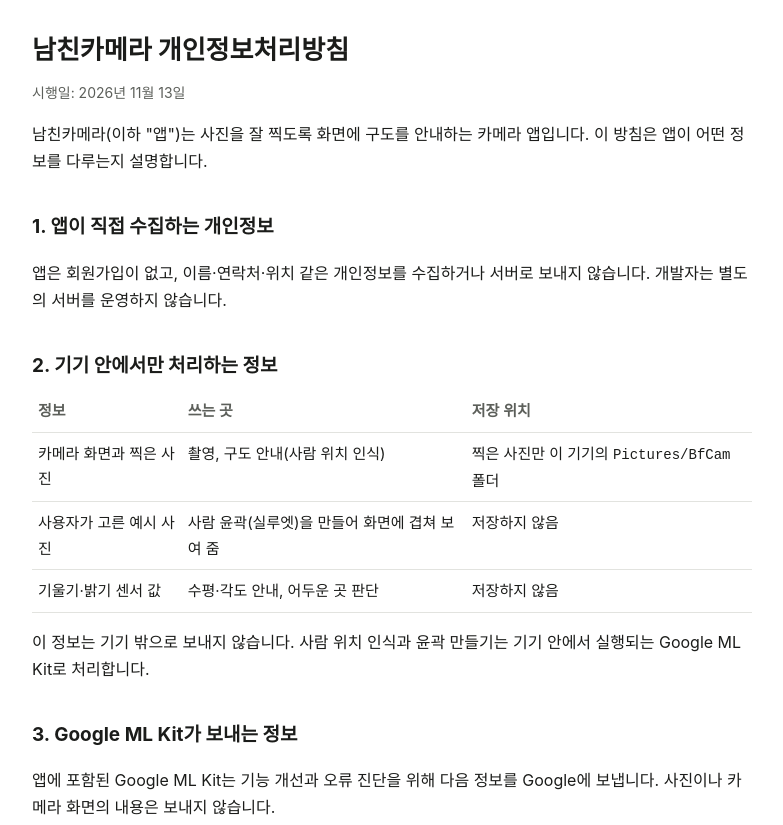
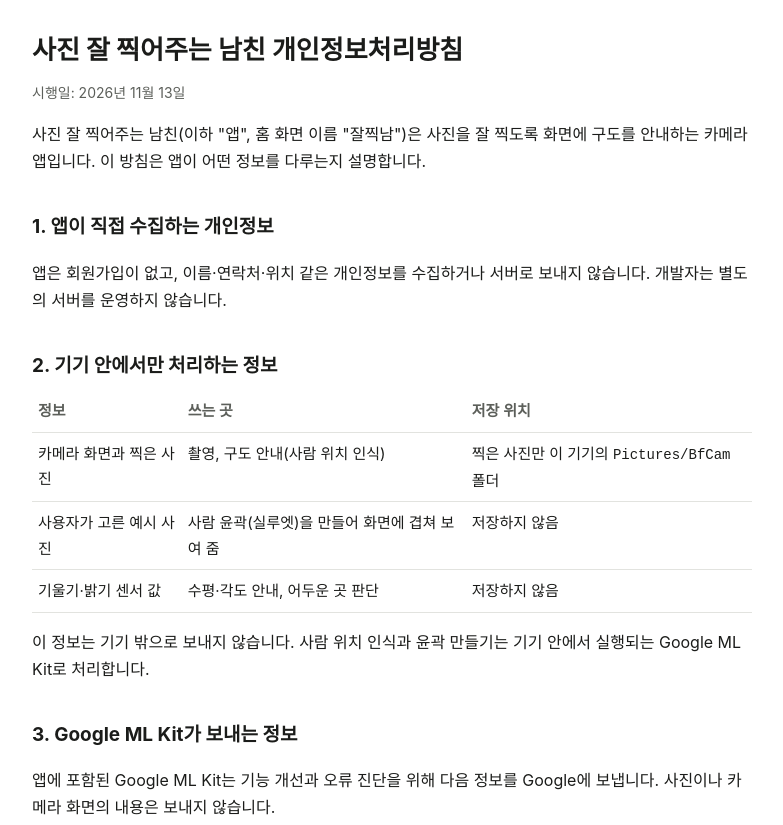
Before and after one commit to helloiamhojun/bfcam-privacy, a plain HTML site: page index.html in a window 1280 px wide. Shown: the top 825 px of the page, without its empty margins (248-1031 px from the left). Drawn offline with Linux system fonts and the light colour scheme.

Commit message:
앱 이름을 '사진 잘 찍어주는 남친'으로 변경

```diff
--- a/index.html
+++ b/index.html
@@ -3,7 +3,7 @@
 <head>
 <meta charset="utf-8">
 <meta name="viewport" content="width=device-width, initial-scale=1">
-<title>남친카메라 개인정보처리방침</title>
+<title>사진 잘 찍어주는 남친 개인정보처리방침</title>
 <style>
   :root { --bg: #ffffff; --fg: #1b1c1a; --sub: #5c5f5a; --line: #e2e3df; }
   @media (prefers-color-scheme: dark) { :root { --bg: #000000; --fg: #f3f4ef; --sub: #a3a6a0; --line: #2c2e2b; } }
@@ -22,10 +22,10 @@
 </head>
 <body>
 <main>
-  <h1>남친카메라 개인정보처리방침</h1>
+  <h1>사진 잘 찍어주는 남친 개인정보처리방침</h1>
   <p class="date">시행일: 2026년 11월 13일</p>
 
-  <p>남친카메라(이하 "앱")는 사진을 잘 찍도록 화면에 구도를 안내하는 카메라 앱입니다. 이 방침은 앱이 어떤 정보를 다루는지 설명합니다.</p>
+  <p>사진 잘 찍어주는 남친(이하 "앱", 홈 화면 이름 "잘찍남")은 사진을 잘 찍도록 화면에 구도를 안내하는 카메라 앱입니다. 이 방침은 앱이 어떤 정보를 다루는지 설명합니다.</p>
 
   <h2>1. 앱이 직접 수집하는 개인정보</h2>
   <p>앱은 회원가입이 없고, 이름·연락처·위치 같은 개인정보를 수집하거나 서버로 보내지 않습니다. 개발자는 별도의 서버를 운영하지 않습니다.</p>
```
